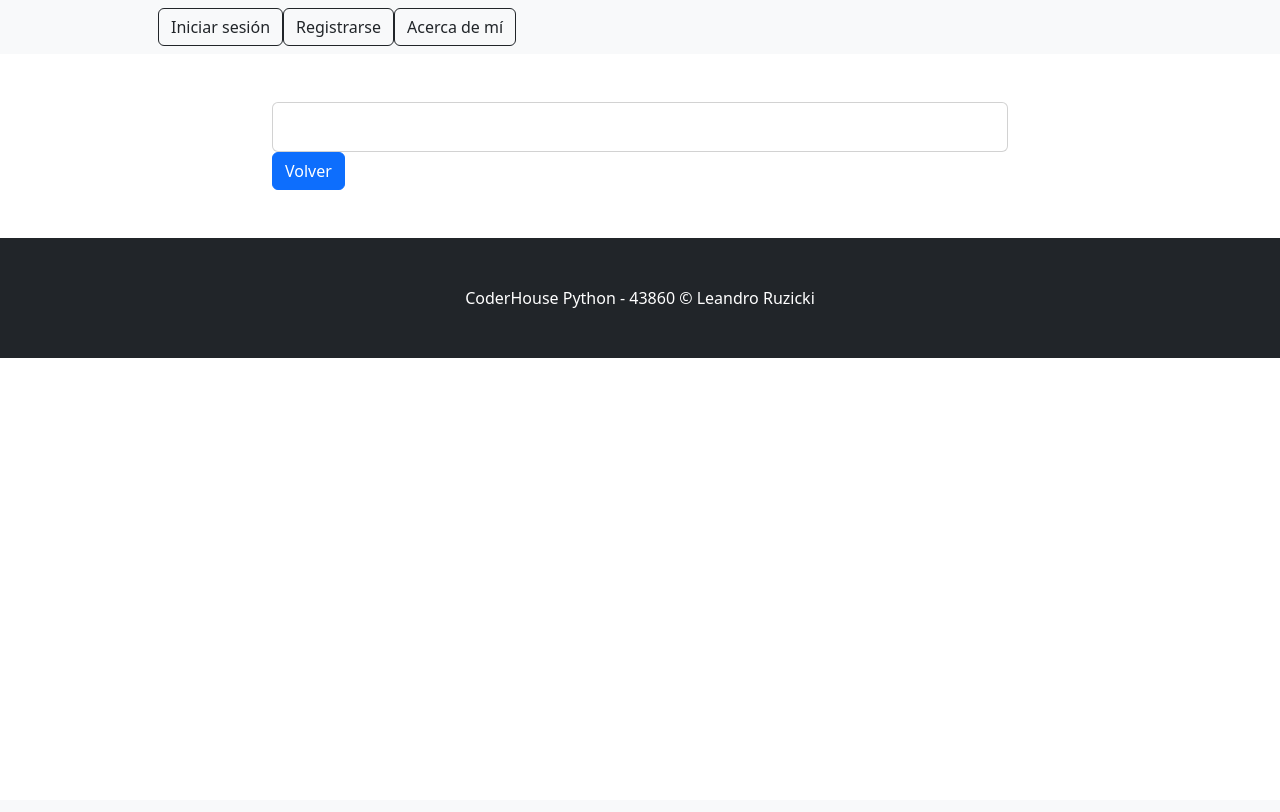
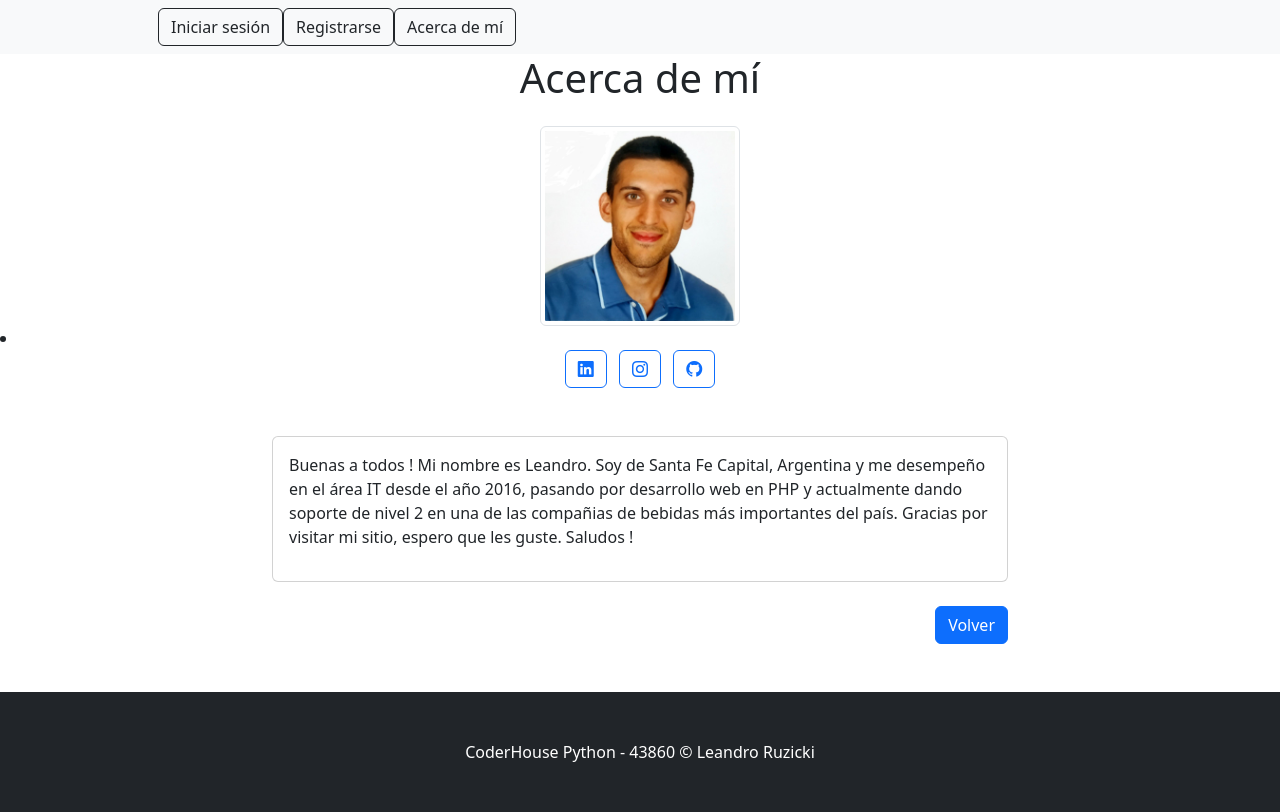
Before and after one commit to ruzickileandro/Proyecto-Final-Ruzicki-Leandro, a Django app: page /about/ in a window 1280 px wide. Before the commit the page ends 358 px from the top, so only its background shows below. Run offline with Django 4.2, Linux system fonts and the light colour scheme; some libraries are stand-ins or nearby versions.

Commit message:
about terminado

```diff
--- a/project/apps/Home/templates/Home/about.html
+++ b/project/apps/Home/templates/Home/about.html
@@ -20,18 +20,46 @@
         <!-- Navigation-->
         {% include 'Home/navbar.html'%}
 
+        <h1 class="text-center">Acerca de mí</h1>
+
+        <div class="text-center mt-4">
+            <img src="{% static 'Home/assets/foto_perfil.jpg' %}" alt="Foto de perfil" class="img-thumbnail" style="width: 200px;">
+        </div>
+
+        <li></li>
+
+        <div class="text-center">
+            <a href="https://www.linkedin.com/in/leandro-ruzicki-437b14b7" target="_blank" class="btn btn-outline-primary btn-social mx-1">
+                <i class="bi bi-linkedin"></i>
+            </a>
+            <a href="https://www.instagram.com/leandroruzicki" target="_blank" class="btn btn-outline-primary btn-social mx-1">
+                <i class="bi bi-instagram"></i>
+            </a>
+            <a href="https://github.com/ruzickileandro" target="_blank" class="btn btn-outline-primary btn-social mx-1">
+                <i class="bi bi-github"></i>
+            </a>
+        </div>
+
         <div class="container mt-5 mb-5">
             <div class="row justify-content-center">
                 <div class="col-lg-8">
                     <div class="card">
                         <div class="card-body">
-                            <p> </p>
+                            <p> Buenas a todos ! Mi nombre es Leandro. Soy de Santa Fe Capital, Argentina
+                                y me desempeño en el área IT desde el año 2016,
+                                pasando por desarrollo web en PHP y actualmente dando soporte de nivel 2
+                                en una de las compañias de bebidas más importantes del país.
+                                Gracias por visitar mi sitio, espero que les guste.
+                                Saludos !
+                            </p>
                         </div>
                     </div>
-                    <form method="post" action="{% url 'Home:home' %}" class="d-inline-block">
-                        {% csrf_token %}
-                        <button type="submit" class="btn btn-primary">Volver</button>
-                    </form>
+                    <div class="text-end mt-4">
+                        <form method="post" action="{% url 'Home:home' %}" class="d-inline-block">
+                            {% csrf_token %}
+                            <button type="submit" class="btn btn-primary">Volver</button>
+                        </form>
+                    </div>
                 </div>
             </div>
         </div>
```
Also changed, not shown: project/apps/Home/static/Home/assets/foto_perfil.jpg (added), project/db.sqlite3.
